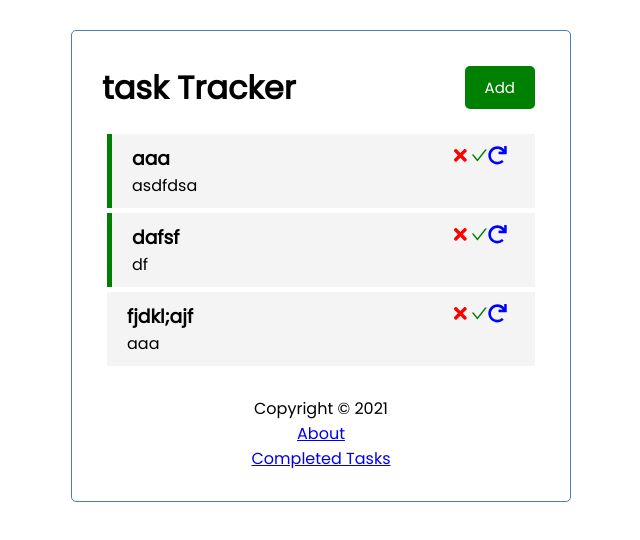
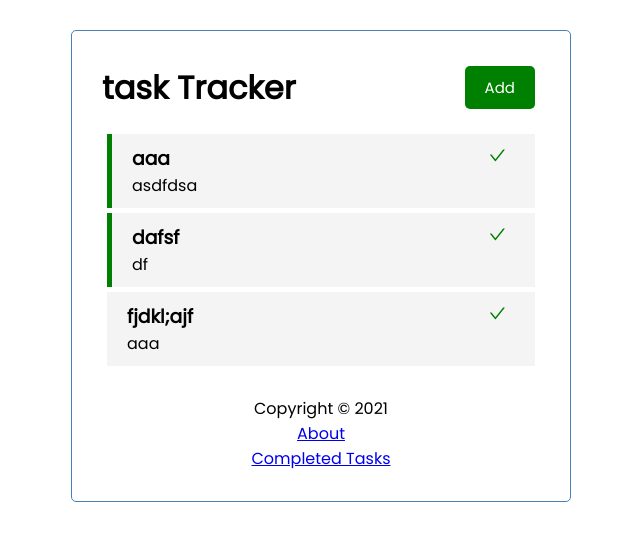
Before and after one commit to nori3506/task-tracker, a React (Create React App) app: page / in a window 1280 px wide. Shown: the top 540 px of the page, without its empty margins (319-959 px from the left). Built offline with nearby package versions, Linux system fonts and the light colour scheme; data requests are answered from the project's data file.

Commit message:
icon display modify

```diff
--- a/src/App.js
+++ b/src/App.js
@@ -83,7 +83,7 @@ function App() {
         <Route path='/' exact render={(props)=>(
           <>
             {showAddTask && <AddTask onAdd={ addTask } />}
-            {tasks.length > 0 ? <Tasks tasks={tasks} onDelete={deleteTask} onToggle={toggleReminder} onActive={ activeTask } onCheck={ completeTask } /> : "No Task to Show"}
+            {tasks.length > 0 ? <Tasks tasks={ tasks } onDelete={ deleteTask } onToggle={ toggleReminder } onActive={ activeTask } onCheck={ completeTask } /> : "No Task to Show"}
           </>
         )}
         />
--- a/src/components/Header.js
+++ b/src/components/Header.js
@@ -6,7 +6,7 @@ const Header = ({ title, onAdd, showAdd }) => {
   const location = useLocation()
   return (
     <header className='header'>
-      <h1> {title} </h1>
+      <h1> { title } </h1>
       {location.pathname === '/' && (
         <Button onClick={ onAdd } color={ showAdd ? 'red' : 'green' } text={ showAdd ? 'Close' : 'Add' } />
       )}
--- a/src/components/Task.js
+++ b/src/components/Task.js
@@ -1,28 +1,41 @@
 import { FaTimes, FaRedo } from 'react-icons/fa'
 import { AiOutlineCheck } from "react-icons/ai";
-
+import { useLocation } from 'react-router-dom'
 
 const Task = ({ task, onDelete, onToggle, onActive, onCheck }) => {
+  const location = useLocation()
   return (
     < div className={ `task ${ task.reminder ? 'reminder' : '' } `}
     onDoubleClick = {() => onToggle(task.id) }>
       <h3>
         {task.text}{' '}
         <div className="icons">
+          {
+            location.pathname === '/completed' &&
             <FaTimes
               style={{ color: 'red', cursor: 'pointer' }}
               onClick={() => onDelete(task.id)}
               className = "space"
             />
-          <AiOutlineCheck style={{ color: 'green', cursor: 'pointer' }}
+          }
+
+          {
+            location.pathname === '/' &&
+            <AiOutlineCheck
+              style={{ color: 'green', cursor: 'pointer' }}
               onClick={() => onCheck(task.id) }
             />
-          <FaRedo style={{ color: 'blue', cursor: 'pointer' }}
+          }
+
+          {
+            location.pathname === '/completed' &&
+            <FaRedo
+              style={{ color: 'blue', cursor: 'pointer' }}
               onClick={() => onActive(task.id)}
               className = "space"
             />
+          }
         </div>
-
       </h3>
       <p>{ task.day }</p>
     </div>
```
Lines whose indentation alone changed are shown as unchanged.
